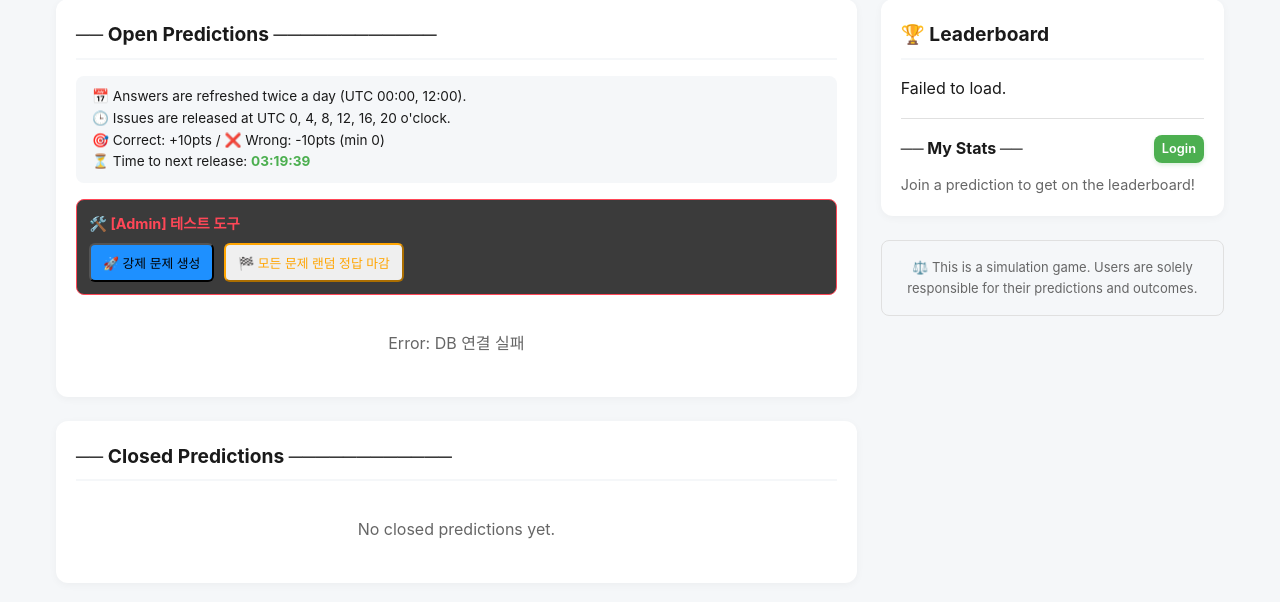
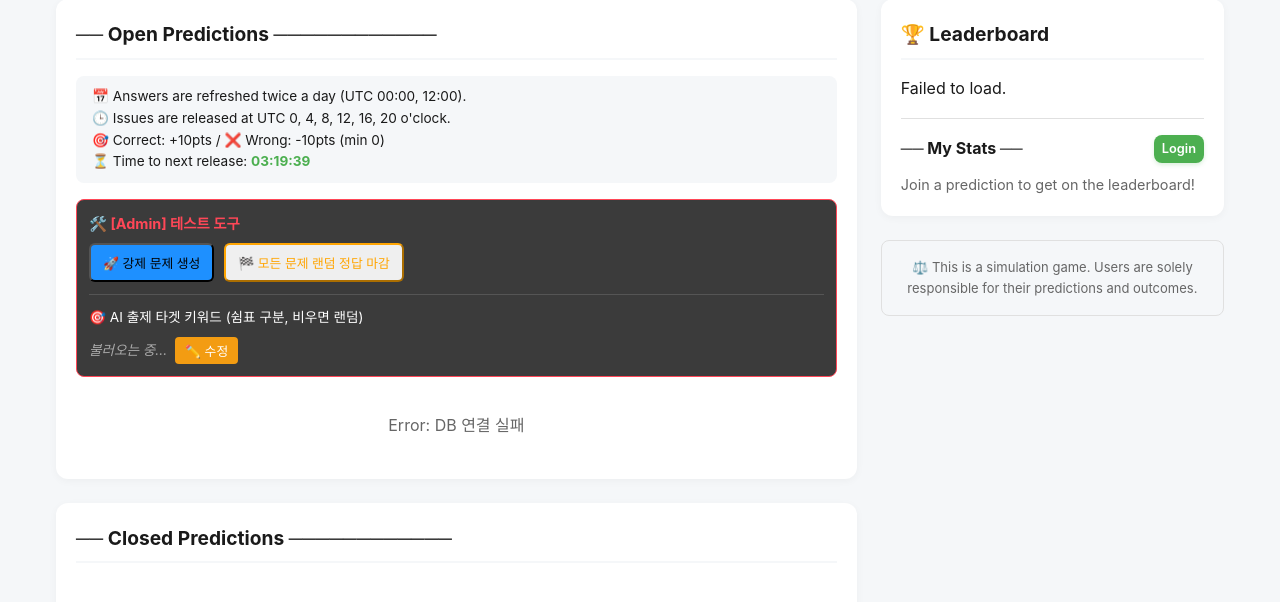
Before and after one commit to LeeJuls/NostraDa_Pick, a Flask app: page / in a window 1280 px wide. Shown: the part 103-705 px from the top of the page. Run offline with Flask 3, Linux system fonts and the light colour scheme; some web fonts are replaced.

Commit message:
[GA] Fix: Update schedule text to UTC-0

```diff
--- a/static/js/app.js
+++ b/static/js/app.js
@@ -92,7 +92,7 @@
             'header_closed_issues': '── 마감된 예측 ────────────',
             'no_closed_issues': '마감된 예측이 없습니다.',
             'refresh_info': '정답은 하루 두 번(UTC 0시, 12시)에 갱신됩니다.',
-            'release_info': '문제는 UTC 기준 0, 4, 8, 12, 16, 20시에 출제됩니다.',
+            'release_info': '문제는 UTC-0 기준 0, 4, 8, 12, 16, 20시에 출제됩니다.',
             'next_release_time': '다음 문제까지 남은 시간:',
             'point_info': '🎯 정답 시 +10점 / ❌ 오답 시 -10점 (최소 0점)',
             'msg_voting_recorded': '투표가 기록되었습니다!',
--- a/templates/index.html
+++ b/templates/index.html
@@ -10,22 +10,51 @@
     <div class="refresh-info"
         style="padding: 10px 16px; margin-bottom: 16px; background: var(--bg-color); border-radius: 8px; border-left: 4px solid var(--accent-color); font-size: 0.85rem; color: var(--text-main); line-height: 1.6;">
         📅 <span data-i18n="refresh_info">정답은 하루 두 번(UTC 0시, 12시)에 갱신됩니다.</span><br>
-        🕒 <span data-i18n="release_info">문제는 UTC 기준 0, 4, 8, 12, 16, 20시에 출제됩니다.</span><br>
+        🕒 <span data-i18n="release_info">문제는 UTC-0 기준 0, 4, 8, 12, 16, 20시에 출제됩니다.</span><br>
         <span data-i18n="point_info">🎯 정답 시 +10점 / ❌ 오답 시 -10점 (최소 0점)</span><br>
         ⏳ <span data-i18n="next_release_time">다음 문제까지 남은 시간:</span> <strong id="global-next-issue-timer"
             style="color: var(--primary-color);">계산 중...</strong>
     </div>
 
     <!-- 개발/관리자용 수동 테스트 패널 (로컬 환경에서만 표시됨) -->
-    <div id="admin-panel" style="display: none; padding: 12px; margin-bottom: 16px; background-color: #3b3b3b; border: 1px solid #ff4757; border-radius: 8px;">
+    <div id="admin-panel"
+        style="display: none; padding: 12px; margin-bottom: 16px; background-color: #3b3b3b; border: 1px solid #ff4757; border-radius: 8px;">
         <h4 style="color: #ff4757; margin-top: 0; margin-bottom: 8px; font-size: 0.9rem;">🛠️ [Admin] 테스트 도구</h4>
         <div style="display: flex; gap: 10px;">
-            <button id="btn-admin-generate" class="btn-primary" style="background-color:#1e90ff; padding:8px 12px; font-size:0.8rem; border-radius:6px; cursor:pointer;">
+            <button id="btn-admin-generate" class="btn-primary"
+                style="background-color:#1e90ff; padding:8px 12px; font-size:0.8rem; border-radius:6px; cursor:pointer;">
                 🚀 강제 문제 생성
             </button>
-            <button id="btn-admin-resolve" class="btn-outline" style="border-color:#ffa502; color:#ffa502; padding:8px 12px; font-size:0.8rem; border-radius:6px; cursor:pointer;">
+            <button id="btn-admin-resolve" class="btn-outline"
+                style="border-color:#ffa502; color:#ffa502; padding:8px 12px; font-size:0.8rem; border-radius:6px; cursor:pointer;">
                 🏁 모든 문제 랜덤 정답 마감
             </button>
+        </div>
+        <div
+            style="margin-top: 12px; padding-top: 12px; border-top: 1px solid #555; display: flex; flex-direction: column; gap: 8px;">
+            <label style="color:#fff; font-size:0.85rem;">🎯 AI 출제 타겟 키워드 (쉼표 구분, 비우면 랜덤)</label>
+
+            <!-- ✅ 뷰 모드: 저장된 키워드 태그 표시 -->
+            <div id="admin-topics-view" style="display:flex; align-items:center; gap:8px; flex-wrap:wrap;">
+                <span id="admin-topics-display" style="color:#aaa; font-size:0.85rem; font-style:italic;">불러오는
+                    중...</span>
+                <button id="btn-admin-edit-topics"
+                    style="background-color:#f39c12; color:#fff; border:none; padding:4px 10px; font-size:0.8rem; border-radius:4px; cursor:pointer;">✏️
+                    수정</button>
+            </div>
+
+            <!-- ✏️ 수정 모드: 입력창 + 저장 / 취소 버튼 (초기에는 숨김) -->
+            <div id="admin-topics-edit" style="display:none; gap:6px; flex-direction:column;">
+                <div style="display:flex; gap:6px;">
+                    <input type="text" id="admin-target-topics" placeholder="예: 미국 이란, 비트코인, 유럽축구"
+                        style="flex:1; padding:6px; border-radius:4px; border:1px solid #aaa; background:#222; color:#fff;">
+                    <button id="btn-admin-save-topics"
+                        style="background-color:#2ed573; color:#fff; border:none; padding:6px 12px; font-size:0.8rem; border-radius:4px; cursor:pointer;">💾
+                        저장</button>
+                    <button id="btn-admin-cancel-topics"
+                        style="background-color:#555; color:#fff; border:none; padding:6px 10px; font-size:0.8rem; border-radius:4px; cursor:pointer;">취소</button>
+                </div>
+            </div>
         </div>
     </div>
 
```
